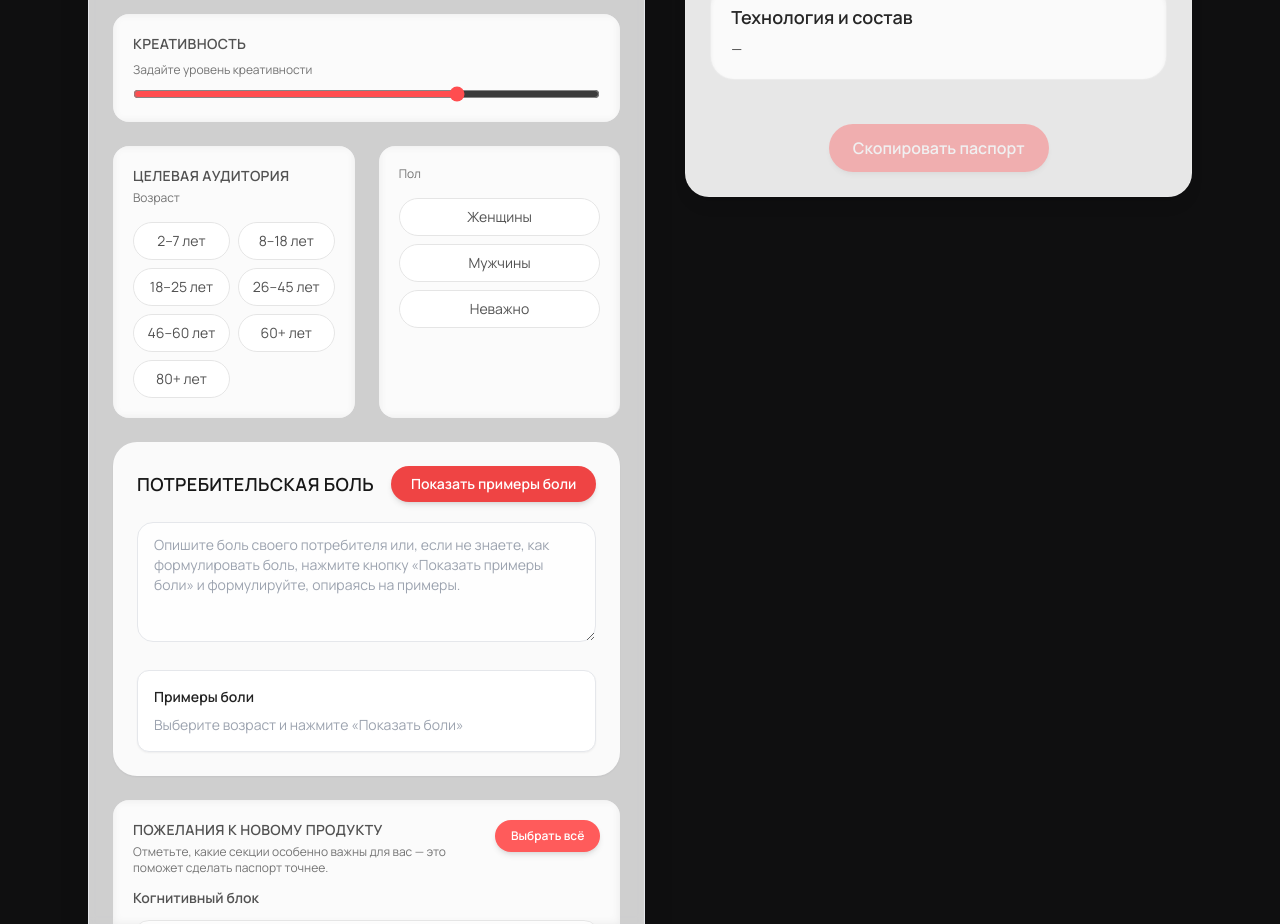
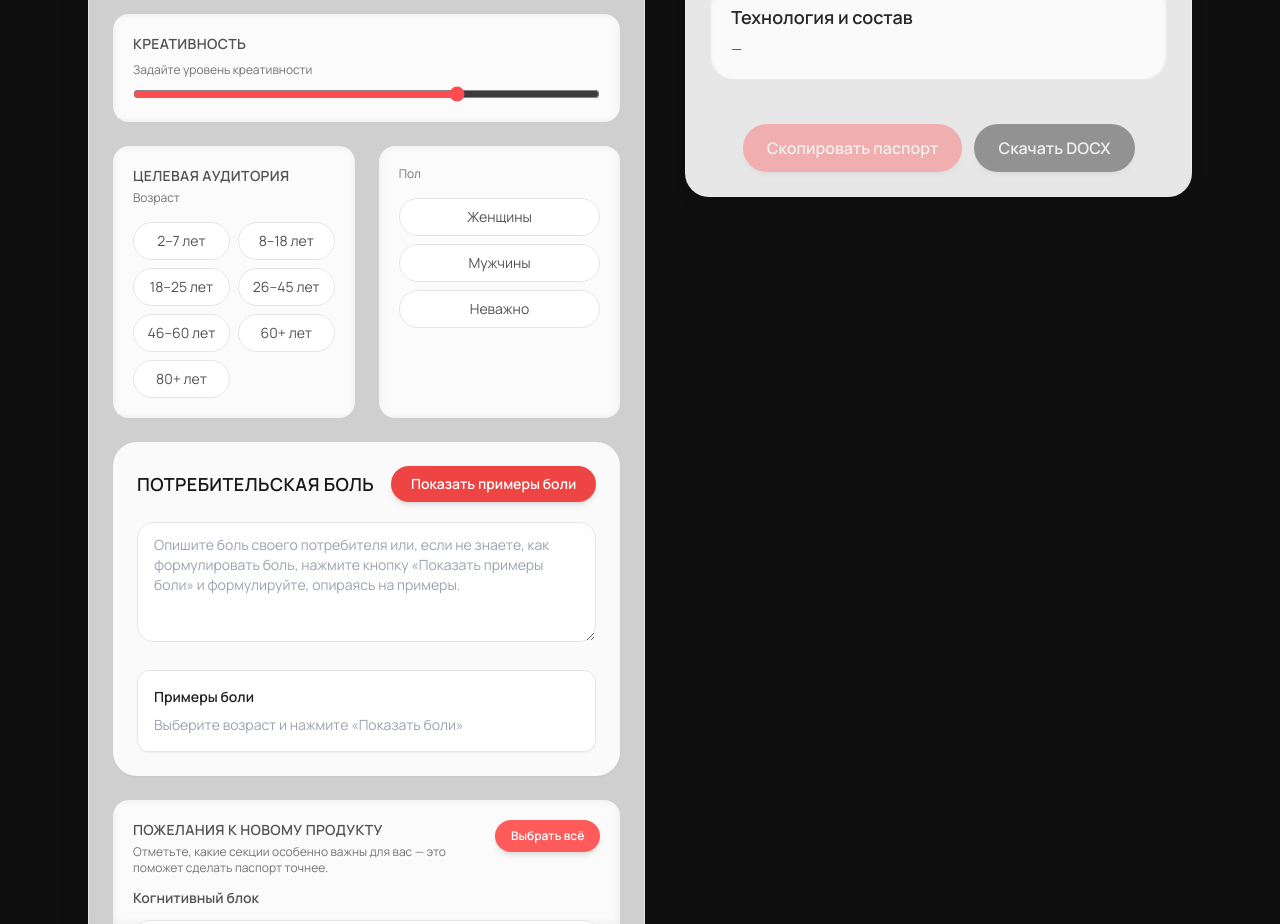
Before and after one commit to nmlugo1996-boop/qwen, a Next.js app: page / in a window 1280 px wide. Shown: the part 900-1824 px from the top of the page. Built offline with nearby package versions, Linux system fonts and the light colour scheme.

Commit message:
Add DOCX download route and button

```diff
--- a/components/ResultPreview.jsx
+++ b/components/ResultPreview.jsx
@@ -18,6 +18,8 @@ export default function ResultPreview({ draft, loading, celebration = false }) {
   const [loadingProgress, setLoadingProgress] = useState(0);
   const [loadingDots, setLoadingDots] = useState("");
   const [loadingParticles, setLoadingParticles] = useState([]);
+  const [isDownloadingDocx, setIsDownloadingDocx] = useState(false);
+
   const header = draft?.header ?? {};
   const blocks = draft?.blocks ?? {};
 
@@ -28,7 +30,6 @@ export default function ResultPreview({ draft, loading, celebration = false }) {
     }
   }, [draft, loading, prevDraft]);
 
-  // Анимация загрузки - частицы
   useEffect(() => {
     if (!loading) {
       setLoadingParticles([]);
@@ -45,7 +46,6 @@ export default function ResultPreview({ draft, loading, celebration = false }) {
     setLoadingParticles(newParticles);
   }, [loading]);
 
-  // Анимация загрузки - прогресс
   useEffect(() => {
     if (!loading) {
       setLoadingProgress(0);
@@ -62,7 +62,6 @@ export default function ResultPreview({ draft, loading, celebration = false }) {
     return () => clearInterval(interval);
   }, [loading]);
 
-  // Анимация загрузки - точки
   useEffect(() => {
     if (!loading) {
       setLoadingDots("");
@@ -100,9 +99,6 @@ export default function ResultPreview({ draft, loading, celebration = false }) {
     { key: "marketing", title: "Маркетинговый блок" }
   ];
 
-  const showPlaceholder = loading || !draft;
-
-  // Собираем читаемый текст паспорта для копирования
   const buildPassportText = useCallback(() => {
     if (!draft) return "";
     const lines = [];
@@ -135,7 +131,6 @@ export default function ResultPreview({ draft, loading, celebration = false }) {
       lines.push("");
     });
 
-    // Технология и состав
     if (draft?.tech) {
       lines.push("=== Технология и состав ===");
       if (Array.isArray(draft.tech)) {
@@ -146,7 +141,6 @@ export default function ResultPreview({ draft, loading, celebration = false }) {
       lines.push("");
     }
 
-    // Почему это звезда?
     if (draft?.star) {
       lines.push("=== Почему это звезда? ===");
       if (Array.isArray(draft.star)) {
@@ -157,7 +151,6 @@ export default function ResultPreview({ draft, loading, celebration = false }) {
       lines.push("");
     }
 
-    // Заключение
     if (draft?.conclusion) {
       lines.push("=== Заключение ===");
       lines.push(draft.conclusion);
@@ -175,41 +168,95 @@ export default function ResultPreview({ draft, loading, celebration = false }) {
     }
   }, [buildPassportText]);
 
-  // Извлекаем данные для генерации изображения
+  const handleDownloadDocx = useCallback(async () => {
+    if (!draft) return;
+
+    try {
+      setIsDownloadingDocx(true);
+
+      const response = await fetch("/api/passport-docx", {
+        method: "POST",
+        headers: {
+          "Content-Type": "application/json"
+        },
+        body: JSON.stringify({ draft })
+      });
+
+      if (!response.ok) {
+        let message = `DOCX API ${response.status}`;
+        try {
+          const error = await response.json();
+          if (error?.error) {
+            message = error.error;
+          }
+        } catch (_) {}
+        throw new Error(message);
+      }
+
+      const blob = await response.blob();
+      const url = window.URL.createObjectURL(blob);
+
+      const rawName =
+        draft?.header?.name ||
+        draft?.name ||
+        "passport";
+
+      const safeName = String(rawName)
+        .trim()
+        .replace(/[\\/:*?"<>|]+/g, "")
+        .replace(/\s+/g, " ")
+        .trim() || "passport";
+
+      const link = document.createElement("a");
+      link.href = url;
+      link.download = `${safeName}.docx`;
+      document.body.appendChild(link);
+      link.click();
+      link.remove();
+
+      window.URL.revokeObjectURL(url);
+    } catch (error) {
+      console.error("DOCX download error:", error);
+      alert(
+        error instanceof Error
+          ? error.message
+          : "Не удалось скачать DOCX"
+      );
+    } finally {
+      setIsDownloadingDocx(false);
+    }
+  }, [draft]);
+
   const getImageGenerationData = useCallback(() => {
     if (!draft) return null;
 
-    // Визуальный образ из сенсорного блока
     const sensoryBlock = blocks?.sensory;
     let visualImage = null;
     if (Array.isArray(sensoryBlock) && sensoryBlock.length > 0) {
-      const visualRow = sensoryBlock.find((row) =>
-        row?.question?.toLowerCase().includes("визуальный") ||
-        row?.no === "2.1"
+      const visualRow = sensoryBlock.find(
+        (row) =>
+          row?.question?.toLowerCase().includes("визуальный") || row?.no === "2.1"
       );
       if (visualRow?.answer) {
         visualImage = visualRow.answer;
       }
     }
 
-    // Описание упаковки из дополнительных секций
     let packagingDescription = null;
     if (draft?.tech && Array.isArray(draft.tech)) {
-      const packagingText = draft.tech.find((text) =>
-        typeof text === "string" && text.toLowerCase().includes("упаковк")
+      const packagingText = draft.tech.find(
+        (text) => typeof text === "string" && text.toLowerCase().includes("упаковк")
       );
       if (packagingText) {
         packagingDescription = packagingText;
       }
     }
 
-    // Ядро бренда из брендингового блока
     const brandingBlock = blocks?.branding;
     let brandingCore = null;
     if (Array.isArray(brandingBlock) && brandingBlock.length > 0) {
-      const coreRow = brandingBlock.find((row) =>
-        row?.question?.toLowerCase().includes("ядро") ||
-        row?.no === "3.3"
+      const coreRow = brandingBlock.find(
+        (row) => row?.question?.toLowerCase().includes("ядро") || row?.no === "3.3"
       );
       if (coreRow?.answer) {
         brandingCore = coreRow.answer;
@@ -257,17 +304,6 @@ export default function ResultPreview({ draft, loading, celebration = false }) {
 
       const result = await response.json();
 
-      console.log("Image generation result:", result);
-      console.log("Full API response:", JSON.stringify(result, null, 2));
-
-      // Показываем информацию о модели, если она есть
-      if (result.debug?.modelUsed) {
-        console.log("✅ Модель, использованная для генерации:", result.debug.modelUsed);
-        if (result.debug.modelUsed.toLowerCase().includes("qwen") && !result.debug.modelUsed.toLowerCase().includes("image")) {
-          console.error("❌ ОШИБКА: Используется текстовая модель Qwen вместо модели генерации изображений!");
-        }
-      }
-
       if (result.success && result.imageUrl) {
         setImageUrl(result.imageUrl);
         setImageBase64(null);
@@ -275,16 +311,12 @@ export default function ResultPreview({ draft, loading, celebration = false }) {
         setImageBase64(result.imageBase64);
         setImageUrl(null);
       } else {
-        // Если есть debug информация, показываем её
         let errorMsg = "Изображение не было сгенерировано.";
 
         if (result.debug) {
           errorMsg += `\n\nОтладочная информация:\n`;
           if (result.debug.modelUsed) {
             errorMsg += `- Использованная модель: ${result.debug.modelUsed}\n`;
-            if (result.debug.modelUsed.toLowerCase().includes("qwen") && !result.debug.modelUsed.toLowerCase().includes("image")) {
-              errorMsg += `⚠️ ПРОБЛЕМА: Используется текстовая модель Qwen вместо модели генерации изображений!\n`;
-            }
           }
           if (result.debug.apiUrl) {
             errorMsg += `- API URL: ${result.debug.apiUrl}\n`;
@@ -325,7 +357,6 @@ export default function ResultPreview({ draft, loading, celebration = false }) {
         style={{ opacity: draft && !loading ? 1 : 0.6 }}
       >
         {loading && !draft ? (
-          // Анимация загрузки
           <div className="flex flex-col gap-6 py-8">
             <div className="text-center">
               <h2 className="text-xl md:text-2xl font-semibold text-neutral-900">
@@ -333,21 +364,16 @@ export default function ResultPreview({ draft, loading, celebration = false }) {
               </h2>
             </div>
 
-            {/* Прогресс-бар с частицами */}
             <div className="relative h-2 bg-neutral-200 rounded-full overflow-visible">
-              {/* Фон прогресс-бара */}
               <div className="absolute inset-0 bg-gradient-to-r from-neutral-100 to-neutral-200 rounded-full" />
 
-              {/* Заполнение прогресс-бара */}
               <div
                 className="absolute left-0 top-0 h-full bg-gradient-to-r from-[#FF5B5B] to-[#FF7B5B] rounded-full transition-all duration-300 ease-out shadow-[0_0_10px_rgba(255,91,91,0.5)]"
                 style={{ width: `${Math.min(loadingProgress, 100)}%` }}
               >
-                {/* Свечение на конце прогресс-бара */}
                 <div className="absolute right-0 top-0 h-full w-8 bg-gradient-to-r from-transparent to-white/30 blur-sm" />
               </div>
 
-              {/* Частицы вокруг прогресс-бара */}
               {loadingParticles.map((particle) => (
                 <div
                   key={particle.id}
@@ -375,7 +401,6 @@ export default function ResultPreview({ draft, loading, celebration = false }) {
             </div>
 
             <div id="fp-content" className="mt-4 md:mt-6 flex flex-col gap-4 md:gap-6">
-          {/* Шапка продукта */}
               <div className="space-y-3 md:space-y-4">
                 <div className="flex flex-col gap-1 rounded-xl md:rounded-2xl bg-white/70 p-3 md:p-4 shadow-inner">
                   <span className="text-xs uppercase tracking-wide text-neutral-500">Категория</span>
@@ -453,7 +478,6 @@ export default function ResultPreview({ draft, loading, celebration = false }) {
                 );
               })}
 
-        {/* Дополнительные секции */}
               <div className="rounded-xl md:rounded-3xl border border-neutral-200/70 bg-white/80 p-4 md:p-5 shadow-inner">
                 <h3 className="text-base md:text-lg font-semibold text-neutral-800">
                   Технология и состав
@@ -463,8 +487,7 @@ export default function ResultPreview({ draft, loading, celebration = false }) {
                 </p>
               </div>
 
-          {/* Кнопка копирования паспорта */}
-          <div className="flex justify-center mt-4 md:mt-5">
+              <div className="flex flex-wrap justify-center gap-3 mt-4 md:mt-5">
                 <button
                   type="button"
                   onClick={handleCopy}
@@ -473,11 +496,21 @@ export default function ResultPreview({ draft, loading, celebration = false }) {
                 >
                   Скопировать паспорт
                 </button>
+
+                <button
+                  type="button"
+                  onClick={handleDownloadDocx}
+                  disabled={!draft || isDownloadingDocx}
+                  className="px-6 py-3 rounded-full bg-neutral-900 text-white text-sm md:text-base font-semibold shadow-md hover:bg-neutral-800 disabled:opacity-40 disabled:cursor-not-allowed transition"
+                >
+                  {isDownloadingDocx ? "Готовим DOCX..." : "Скачать DOCX"}
+                </button>
               </div>
             </div>
           </>
         )}
       </section>
+
       <style jsx>{`
         @keyframes floatUp {
           0% {
--- /dev/null
+++ b/pages/api/passport-docx.js
@@ -0,0 +1,72 @@
+export const config = {
+    api: {
+      bodyParser: {
+        sizeLimit: "2mb"
+      }
+    }
+  };
+
+  function sanitizeFilename(name) {
+    const raw = String(name || "passport")
+      .trim()
+      .replace(/[\\/:*?"<>|]+/g, "")
+      .replace(/\s+/g, " ")
+      .trim();
+
+    if (!raw) return "passport";
+    return raw;
+  }
+
+  function getDraftFromBody(body) {
+    if (!body || typeof body !== "object") return {};
+    if (body.draft && typeof body.draft === "object") return body.draft;
+    return body;
+  }
+
+  export default async function handler(req, res) {
+    if (req.method !== "POST") {
+      res.setHeader("Allow", "POST");
+      return res.status(405).json({ error: "Method not allowed" });
+    }
+
+    try {
+      const draft = getDraftFromBody(req.body);
+
+      if (!draft || typeof draft !== "object") {
+        return res.status(400).json({ error: "Draft is required" });
+      }
+
+      const mod = await import("../../lib/passportDocx");
+      const draftToDocxBinary = mod.draftToDocxBinary;
+
+      if (typeof draftToDocxBinary !== "function") {
+        return res.status(500).json({ error: "DOCX generator is not available" });
+      }
+
+      const binary = await draftToDocxBinary(draft);
+      const productName = draft?.header?.name || draft?.name || "passport";
+
+      const safeName = sanitizeFilename(productName);
+      const fileName = `${safeName}.docx`;
+
+      res.setHeader(
+        "Content-Type",
+        "application/vnd.openxmlformats-officedocument.wordprocessingml.document"
+      );
+      res.setHeader(
+        "Content-Disposition",
+        `attachment; filename="${encodeURIComponent(fileName)}"`
+      );
+      res.setHeader("Cache-Control", "no-store, no-cache, must-revalidate");
+      res.setHeader("Pragma", "no-cache");
+      res.setHeader("Expires", "0");
+
+      return res.status(200).send(Buffer.from(binary));
+    } catch (error) {
+      console.error("[passport-docx]", error);
+      return res.status(500).json({
+        error: "Failed to generate DOCX",
+        details: error?.message || "Unknown error"
+      });
+    }
+  }
```
Lines whose indentation alone changed are shown as unchanged.
